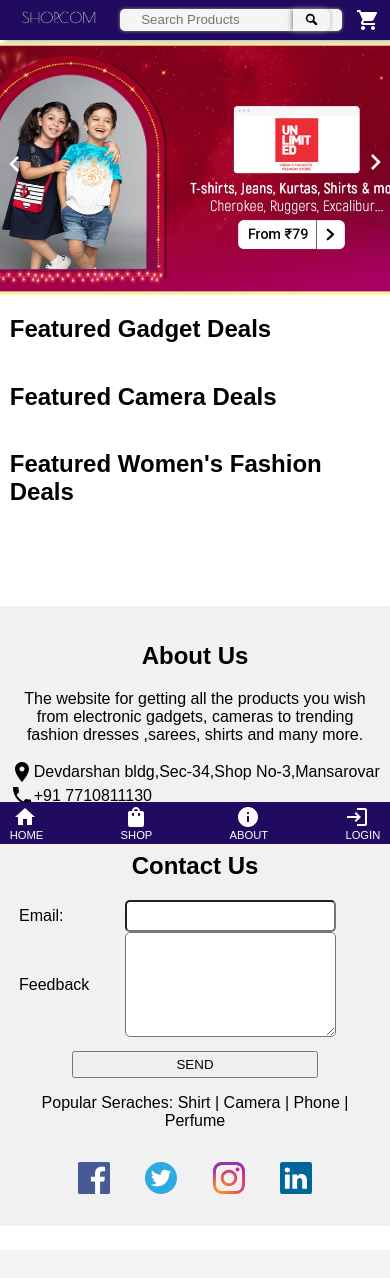
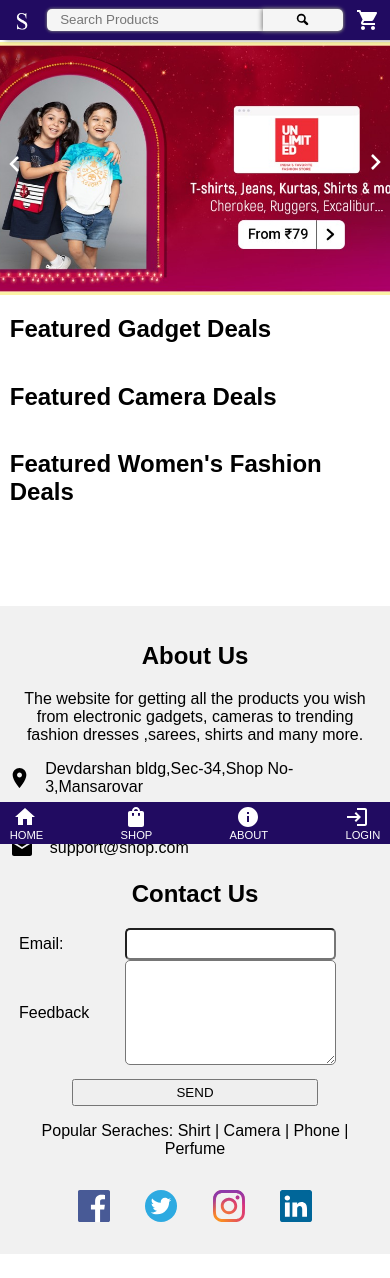
Before and after one commit to shardul-b/E-Commerce, a PHP site: page /index.php in a window 390 px wide. Before the commit the page ends 1194 px from the top, so only its background shows below. Run offline with PHP 8.4, Linux system fonts and the light colour scheme; data that the repository does not hold is empty.

Commit message:
Fixed some images and minor UI Updates

```diff
--- a/CSS/footer.css
+++ b/CSS/footer.css
@@ -25,19 +25,25 @@
     height:1.5em;
 }
 .phone,.place,.email{
-  justify-content: flex-start;
+  margin-bottom: 0.5em;
+  /*line-height: 2em;*/
+  /*justify-content: center;*/
   /*border:1px solid red;*/
 }
 .place{
   text-align: left;
-  /*width:70%;*/
+  width:85%;
+  /*padding:0;*/
   /*margin:0 auto;*/
+  /*flex-shrink: 1;*/
   /*border:1px solid red;*/
 }
 .text{
   /*border:1px solid green;*/
 }
 .location-icon{
+  /*border:1px solid red;*/
+  /*margin-left:2em;*/
   background:url('../Assets/Icons/location.svg');
 }
 .phone-icon{
@@ -50,9 +56,11 @@
   /*border:1px solid red;*/
     background-size:1.5em;
     background-repeat: no-repeat;
+    background-position: center;
     width: 1.5em;
     height:1.5em;
     align-self: center;
+    margin-right:1em;
 }
 footer {
     margin-top:5em;
@@ -93,6 +101,10 @@
 @media (min-width: 1150px){
   footer{
       margin-bottom: 0em;
+      text-align:left;
+  }
+  h2{
+    text-align: center;
   }
   /*Footer*/
   .footer-container{
--- a/CSS/header.css
+++ b/CSS/header.css
@@ -38,7 +38,7 @@
 }
 nav{
   /*border:1px solid red;*/
-  width:45%;
+  width:40%;
   /*font-size: 0.9rem;*/
 }
 a{
@@ -58,7 +58,7 @@
 }
 .cart-container{
   /*border:1px solid red;*/
-  margin-left:1em;
+  margin-left:2em;
   cursor: pointer;
 }
 .cart-icon{
@@ -109,7 +109,7 @@
   /*border:1px solid green;*/
 }
 .nav-item + .nav-item{
-  margin-left: 1.5em;
+  margin-left: 2em;
 }
 .mobile{
   display: none;
@@ -125,16 +125,20 @@
   /*border:1px solid green;*/
   }
   .search-box-container{
-    width:60%;
+    width:80%;
+    padding:0;
   }
   .search-button{
-    /*position: relative;*/
+    position: relative;
     background-color: transparent;
     border:0;
     border-radius: 0 5px 5px 0;
-    padding: 0.3em 0.9em;
+    padding: 0.3em 0;
+    justify-content: center;
+    right: 0;
     /*border-left: solid  #000;*/
     /*height:1;*/
+    width:30%;
     box-shadow: -1px 0 5px 0 gray;
   }
   .search-icon{
@@ -145,10 +149,17 @@
   }
   .search-box{
     padding:0.2em 1em;
+    width:80%;
+    /*border:1px solid red;*/
   }
   .mobile{
     display: flex;
     padding: 0.5em 0;
+  }
+  .logo-container{
+    width:1.5em;
+    height:1.3em;
+    /*border:1px solid green;*/
   }
   .big{
     display: none;
--- a/CSS/style.css
+++ b/CSS/style.css
@@ -53,7 +53,7 @@
 }
 .right-arrow-box{
     right:0.3em;
-    top:42%;
+    top:40.5%;
     /*justify-self:flex-end; */
 }
 .left-arrow{
--- a/PHP/header.php
+++ b/PHP/header.php
@@ -28,12 +28,12 @@
             </nav>
         </div>
         <div class="mobile container flex-space">
-            <div class="logo-container">
-                <img src="./Assets/Images/logo.png" alt="Logo" class="logo">
+            <div class="logo-container logo-mobile">
+                <img src="./Assets/Icons/logo_small.png" alt="Logo" class="logo">
             </div>
             <div class="search-box-container flex">
                 <input type="text" class="search-box" placeholder="Search Products">
-                <button class="search-button"><span class="search-icon"></span></button>
+                <button class="search-button flex"><span class="search-icon"></span></button>
             </div>
             <a href="./cart.php">
                 <span class="cart-icon"></span>
```
Also changed, not shown: Assets/Icons/logo_small.png (added), Assets/Images/Instax.png (added), Assets/Images/Intex.jpeg (deleted), Assets/Images/camera2.jpg (deleted), Assets/Images/camera2.png (added), Assets/Images/sony.jpeg (deleted), Assets/Images/sony.png (added).
